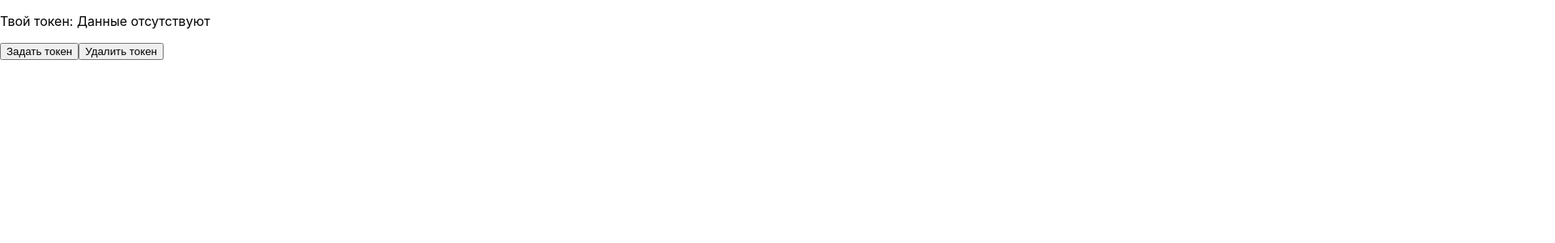
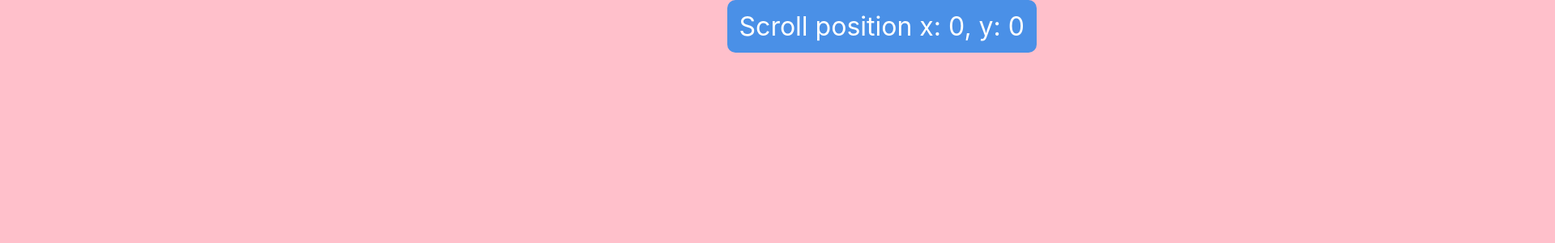
Before and after one commit to Antonov2504/react-custom-hooks, a React (Create React App) app: page / in a window 1280 px wide. Shown: the top 300 px of the page at 81% size, 1920 px wide, since content can reach past the window. Built offline with nearby package versions, Linux system fonts and the light colour scheme.

Commit message:
feat: add useWindowScroll custom hook

```diff
--- a/package.json
+++ b/package.json
@@ -14,6 +14,7 @@
     "react": "^18.3.1",
     "react-dom": "^18.3.1",
     "react-scripts": "5.0.1",
+    "styled-components": "^6.1.11",
     "typescript": "^5.4.5",
     "web-vitals": "^2.1.4"
   },
--- a/src/App.tsx
+++ b/src/App.tsx
@@ -1,8 +1,8 @@
 import './App.css';
-import { TokenStorage } from './components/TokenStorage';
+import { ScrollContainer } from './components/ScrollContainer';
 
 function App() {
-  return <TokenStorage />;
+  return <ScrollContainer />;
 }
 
 export default App;
--- /dev/null
+++ b/src/components/ScrollContainer/ScrollContainer.styled.ts
@@ -0,0 +1,24 @@
+import styled from 'styled-components';
+
+export const Container = styled.div`
+  display: flex;
+  justify-content: space-between;
+  align-items: flex-end;
+  width: 3000px;
+  height: 3000px;
+  background-color: pink;
+  position: relative;
+`;
+
+export const Info = styled.p`
+  margin: 0;
+  padding: 15px;
+  background-color: #4a90e7;
+  border-radius: 10px;
+  color: #ffffff;
+  font-size: 32px;
+  line-height: 1.1;
+  position: fixed;
+  top: 0;
+  right: 0;
+`;
--- /dev/null
+++ b/src/components/ScrollContainer/ScrollContainer.tsx
@@ -0,0 +1,16 @@
+import { useWindowScroll } from '../../hooks/useWindowScroll';
+import * as Styled from './ScrollContainer.styled';
+
+export const ScrollContainer = () => {
+  const [scroll, scrollTo] = useWindowScroll();
+
+  return (
+    <Styled.Container>
+      <Styled.Info>
+        Scroll position x: {scroll.x}, y: {scroll.y}
+      </Styled.Info>
+      <button onClick={() => scrollTo({ y: 0 })}>Scroll to top</button>
+      <button onClick={() => scrollTo({ x: 0 })}>Scroll to left</button>
+    </Styled.Container>
+  );
+};
--- /dev/null
+++ b/src/components/ScrollContainer/index.ts
@@ -0,0 +1 @@
+export { ScrollContainer } from './ScrollContainer';
--- /dev/null
+++ b/src/hooks/useThrottle.ts
@@ -0,0 +1,22 @@
+import { useEffect, useRef, useState } from "react";
+
+export const useThrottle = <T>(value: T, interval: number) => {
+  const [throttledValue, setThrottledValue] = useState(value);
+  const executionTime = useRef(Date.now());
+
+  useEffect(() => {
+    if (Date.now() >= executionTime.current + interval) {
+      executionTime.current = Date.now();
+      setThrottledValue(value);
+    } else {
+      const timerId = setTimeout(() => {
+        executionTime.current = Date.now();
+        setThrottledValue(value);
+      }, interval);
+
+      return () => clearInterval(timerId);
+    }
+  }, [interval, value]);
+
+  return throttledValue;
+};
--- /dev/null
+++ b/src/hooks/useWindowEvent.ts
@@ -0,0 +1,10 @@
+import { useEffect } from 'react';
+
+export const useWindowEvent = <K extends keyof WindowEventMap>(type: K, listener: (this: Window, ev: WindowEventMap[K]) => any, options?: boolean | AddEventListenerOptions) => {
+  useEffect(() => {
+    if (typeof window !== 'undefined') {
+      window.addEventListener(type, listener, options);
+      return () => window.removeEventListener(type, listener, options);
+    }
+  }, [type, listener, options]);
+};
--- /dev/null
+++ b/src/hooks/useWindowScroll.ts
@@ -0,0 +1,44 @@
+import { useState } from 'react';
+import { useWindowEvent } from './useWindowEvent';
+import { useThrottle } from './useThrottle';
+
+type ScrollParams = {
+  x: number;
+  y: number;
+}
+
+type ReturnValue = [
+  scroll: ScrollParams,
+  scrollTo: (scrollParams: Partial<ScrollParams>) => void
+];
+
+export const useWindowScroll = (): ReturnValue => {
+  const [scroll, setScroll] = useState(() => ({
+    x: window.scrollX,
+    y: window.scrollY,
+  }));
+
+  const throttledScroll = useThrottle(scroll, 300);
+
+  const onScroll = () => {
+    setScroll({
+      x: window.scrollX,
+      y: window.scrollY,
+    });
+  };
+
+  const scrollTo = ({ x, y }: { x?: number; y?: number }) => {
+    if (x !== undefined || y !== undefined) {
+      setScroll(prev => ({
+        x: x ?? prev.x,
+        y: y ?? prev.y,
+      }));
+
+      window.scroll({ top: y ?? scroll.y, left: x ?? scroll.x });
+    }
+  };
+
+  useWindowEvent('scroll', onScroll, true);
+
+  return [throttledScroll, scrollTo];
+};
```
Also changed, not shown: 1 other file (tests, documents, lock files or other folders).
